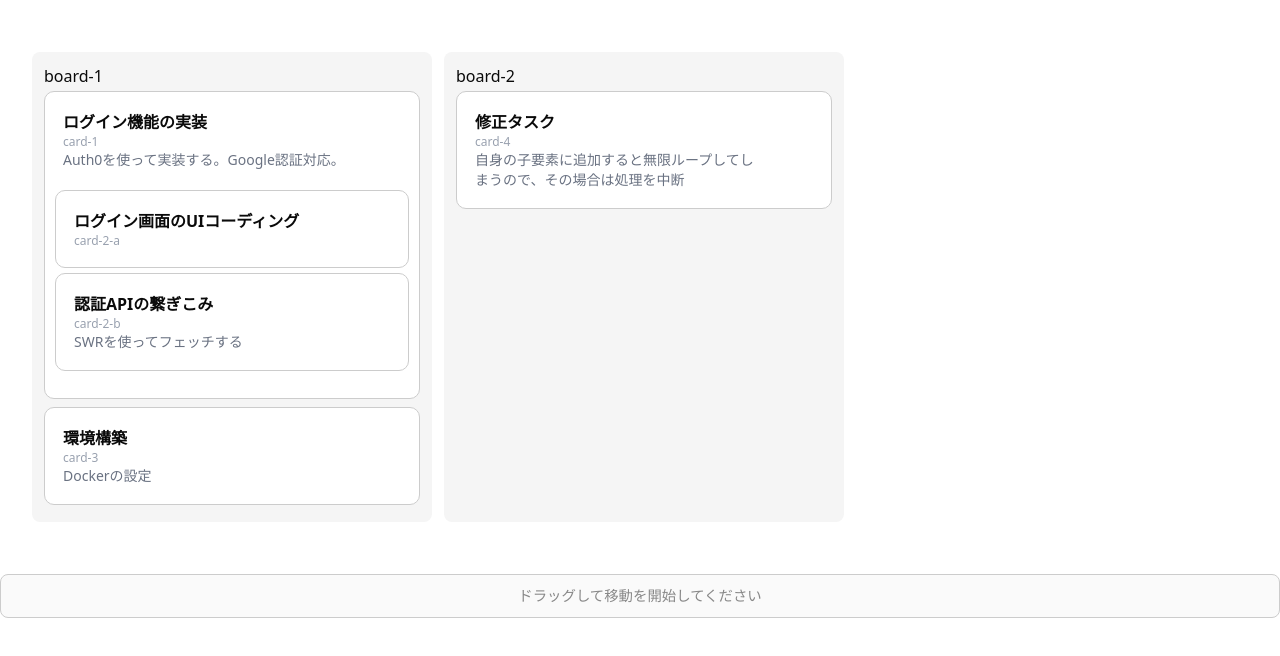
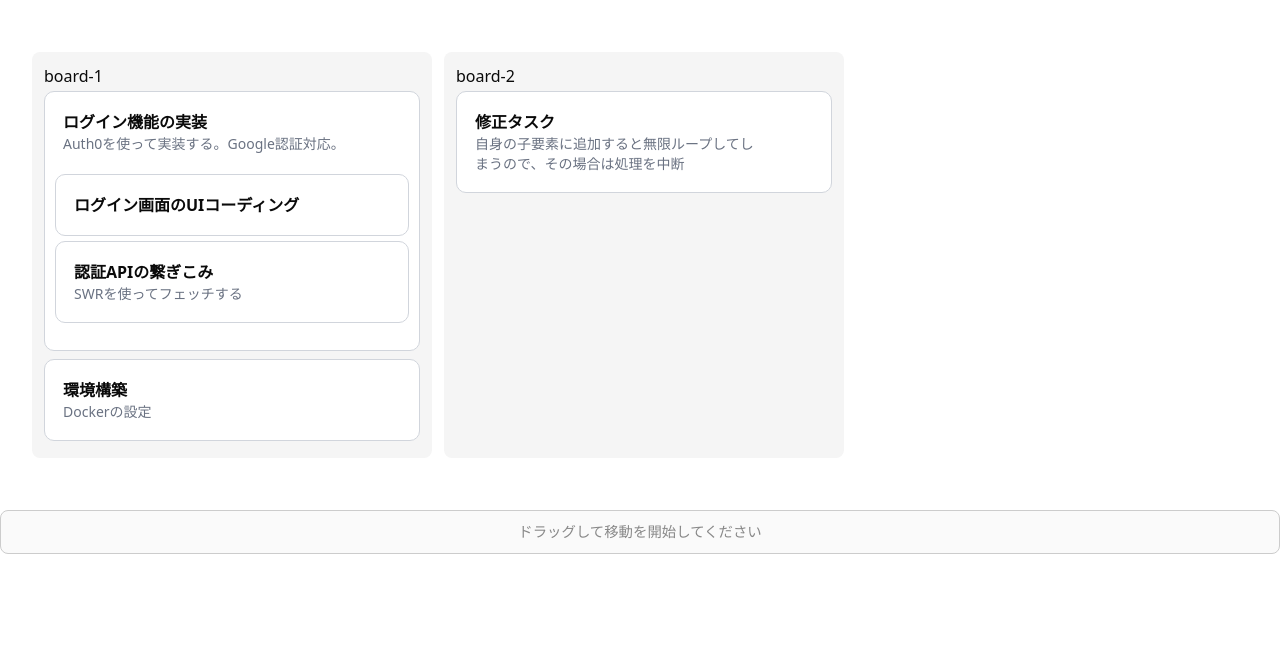
Before and after one commit to shoha-ryo/slideMemo, a Next.js app in the folder my-next-app/: page /task in a window 1280 px wide. Shown: the top 656 px of the page. Built offline with nearby package versions, Linux system fonts and the light colour scheme.

Commit message:
ホバーインフォを修正

```diff
--- a/my-next-app/src/app/task/components/Card/Card.tsx
+++ b/my-next-app/src/app/task/components/Card/Card.tsx
@@ -7,8 +7,7 @@ import { useModalStore } from "../../store/ModalStore";
 import FormattedText from "./FormattedText";
 import { Button } from "@/components/ui/button";
 import { useShallow } from "zustand/shallow";
-// import CardCreateButton from "./CardCreateButton"; // 不要であれば削除
-import DraftCard from "./DraftCard"; // 上記で作成したDraftCardをインポート
+import DraftCard from "./DraftCard";
 
 // Draggable/Droppable コンポーネント
 const Card = ({ cardId }: { cardId: string }) => {
@@ -38,13 +37,12 @@ const Card = ({ cardId }: { cardId: string }) => {
     id: cardId,
   });
 
-  const { activeId, overId, cards } = useTaskStore(
+  const { activeId, overId, cards, dropPosition } = useTaskStore(
     useShallow(state => ({
       activeId: state.activeId,
       overId: state.overId,
       cards: state.cards,
-      addTask: state.addTask,
-      deleteTask: state.deleteTask,
+			dropPosition: state.dropPosition,
     }))
   );
   const card = cards[cardId];
@@ -54,14 +52,18 @@ const Card = ({ cardId }: { cardId: string }) => {
   const isActive = active?.id === cardId;
   const quadrant = over?.id === cardId ? over?.data?.current?.quadrant : null;
 
-  const draggableStyle = isDragging
-    ? {
-        outline: "2px solid #00bcd4",
-        cursor: "grabbing",
-      } : {
-        opacity: isActive ? 0.2 : 1,
-        cursor: isActive ? "grabbing" : "grab",
-      };
+	const draggableStyle = isDragging
+		? "ring-2 ring-gray-300 bg-gray-100" // 移動元
+		: isActive
+			? "opacity-20 cursor-grabbing" // 掴んでいる時
+			: "cursor-grab" // 掴んでいない時
+	const droppableStyle = isOver && !isActive
+		? dropPosition === "top"
+			? "border-t-10 border-t-cyan-500 bg-cyan-50" // 上部に青線
+			: dropPosition === "bottom"
+				? "border-b-10 border-b-cyan-500 bg-cyan-50" // 下部に青線
+				: "ring-3 ring-cyan-300 bg-cyan-50"        // center（真ん中）
+		: "bg-white border-gray-300"; // ホバーしていない、または自分が動いている時
 
   const setNodeRef = (node: HTMLElement | null) => {
     setDroppableRef(node);
@@ -88,18 +90,15 @@ const Card = ({ cardId }: { cardId: string }) => {
   return (
     <div
       ref={setNodeRef}
-      style={{
-        padding: "10px",
-        paddingLeft: `10px`,
-        border: "1px solid #ccc",
-        borderRadius: "10px",
-        transition: "background-color 0.2s, outline 0.2s",
-        position: "relative",
-        ...draggableStyle,
-        marginBottom: "5px",
-        marginLeft: "0px",
-      }}
-      className={`card ${isOver ? `q-${quadrant}` : ""} ${isNew ? 'animate-highlight' : ''} bg-white`}
+      className={`card relative
+				p-[10px] pl-[10px] mb-[5px]
+				border rounded-lg
+				transition-all duration-200
+				${isOver ? `q-${quadrant}` : ""}
+				${isNew ? 'animate-highlight' : ''}
+				${draggableStyle}
+				${droppableStyle}
+				`}
       {...listeners}
       {...attributes}
       onClick={handleCardClick}
@@ -113,7 +112,7 @@ const Card = ({ cardId }: { cardId: string }) => {
             <div className="flex justify-between p-2">
               <div className="min-w-0 flex-1">
                 <strong className="block"><FormattedText text={card.title}/></strong>
-                <div className="text-xs text-gray-400">{card.id}</div>
+                {/* <div className="text-xs text-gray-400">{card.id}</div> */}
                 <div className="text-sm text-gray-500">
                   <FormattedText text={card.details} />
                 </div>
```
